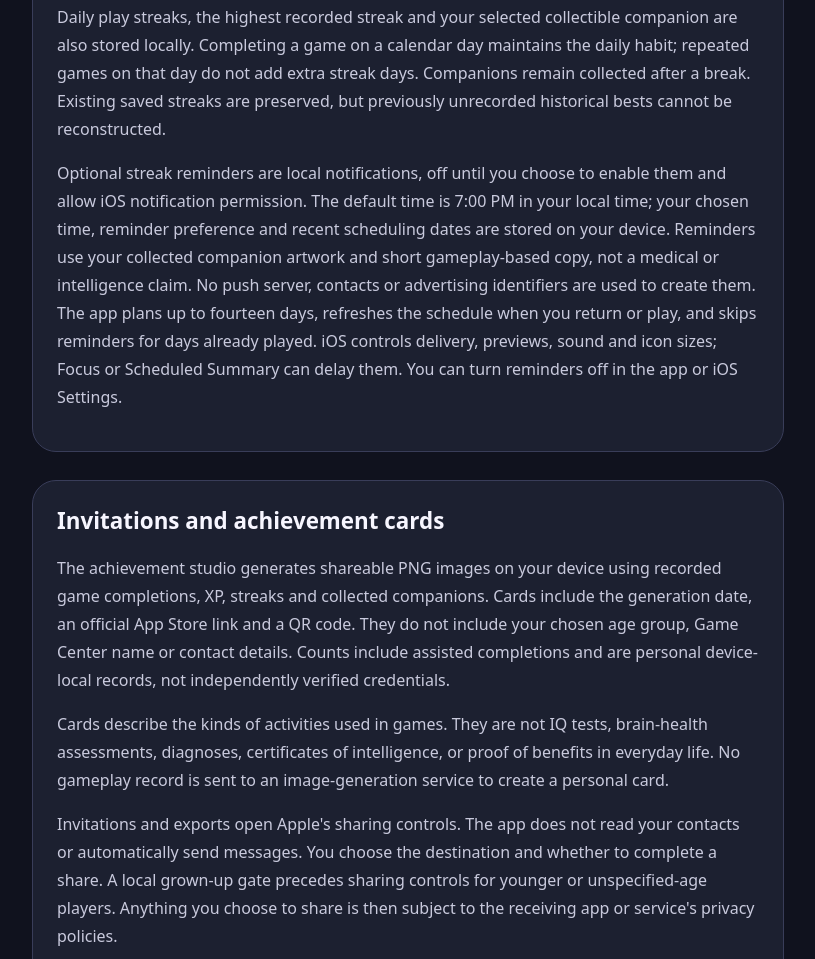
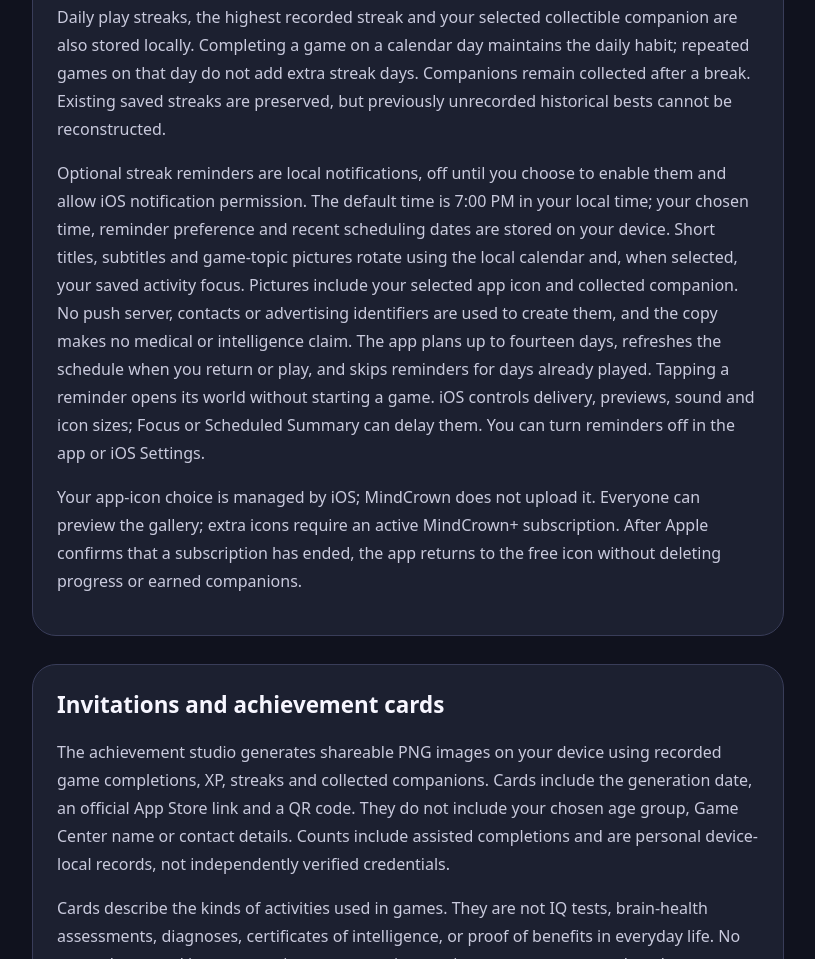
Before and after one commit to AmirDiafi/brainquest-site, a plain HTML site: page privacy.html in a window 1280 px wide. Shown: the part 1178-2137 px from the top of the page, without its empty margins (232-1047 px from the left). Drawn offline with Linux system fonts and the light colour scheme.

Commit message:
Explain app icon choices and varied local reminders
Co-authored-by: Copilot <223556219+Copilot@users.noreply.github.com>

```diff
--- a/privacy.html
+++ b/privacy.html
@@ -19,7 +19,8 @@
       <p>Deleting the app can remove local progress and gems. Device backups are controlled by your device and Apple settings; recovery is not guaranteed.</p>
       <p>First-launch onboarding asks for an age group and a preferred style of play. Only the chosen group and preference are saved on your device, not a birth date or your answers to a parent-area check. They help select game suggestions, adapt Under-13 play to gentler puzzles and calmer moving-game tiers, and apply age-appropriate advertising protections. All game worlds remain available through normal stage progression; recommendations do not diagnose or measure intelligence or development. You can update preferences in Settings. Existing players are asked to confirm the new setup without resetting progress.</p>
       <p>Daily play streaks, the highest recorded streak and your selected collectible companion are also stored locally. Completing a game on a calendar day maintains the daily habit; repeated games on that day do not add extra streak days. Companions remain collected after a break. Existing saved streaks are preserved, but previously unrecorded historical bests cannot be reconstructed.</p>
-      <p>Optional streak reminders are local notifications, off until you choose to enable them and allow iOS notification permission. The default time is 7:00 PM in your local time; your chosen time, reminder preference and recent scheduling dates are stored on your device. Reminders use your collected companion artwork and short gameplay-based copy, not a medical or intelligence claim. No push server, contacts or advertising identifiers are used to create them. The app plans up to fourteen days, refreshes the schedule when you return or play, and skips reminders for days already played. iOS controls delivery, previews, sound and icon sizes; Focus or Scheduled Summary can delay them. You can turn reminders off in the app or iOS Settings.</p>
+      <p>Optional streak reminders are local notifications, off until you choose to enable them and allow iOS notification permission. The default time is 7:00 PM in your local time; your chosen time, reminder preference and recent scheduling dates are stored on your device. Short titles, subtitles and game-topic pictures rotate using the local calendar and, when selected, your saved activity focus. Pictures include your selected app icon and collected companion. No push server, contacts or advertising identifiers are used to create them, and the copy makes no medical or intelligence claim. The app plans up to fourteen days, refreshes the schedule when you return or play, and skips reminders for days already played. Tapping a reminder opens its world without starting a game. iOS controls delivery, previews, sound and icon sizes; Focus or Scheduled Summary can delay them. You can turn reminders off in the app or iOS Settings.</p>
+      <p>Your app-icon choice is managed by iOS; MindCrown does not upload it. Everyone can preview the gallery; extra icons require an active MindCrown+ subscription. After Apple confirms that a subscription has ended, the app returns to the free icon without deleting progress or earned companions.</p>
     </section>
     <section>
       <h2>Invitations and achievement cards</h2>
```
Also changed, not shown: support.html (+2 -1 lines).
